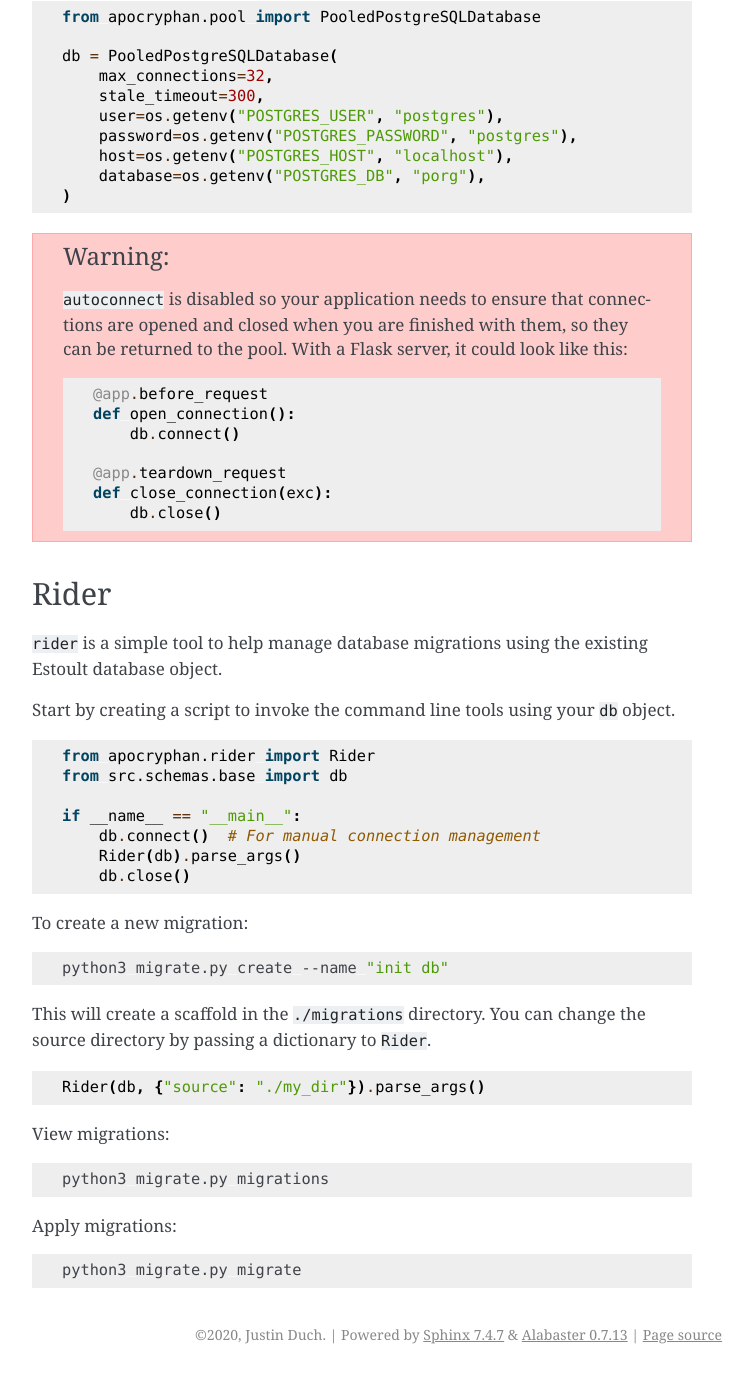
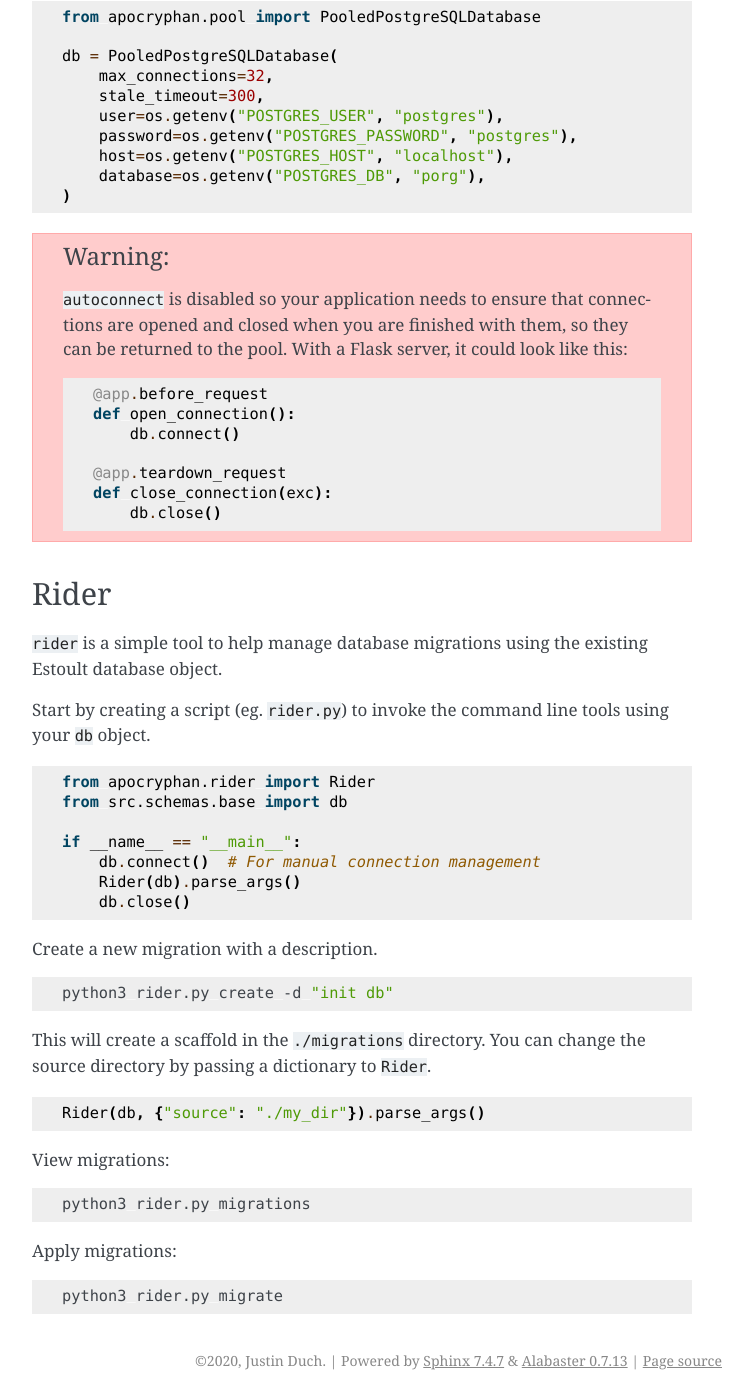
Before and after one commit to halcyonnouveau/estoult, a Sphinx documentation site: the page built from docs/apocryphan.rst, in a window 1280 px wide and 1400 px high, scrolled down 555 px. Shown: the whole window, without its empty margins (388-1141 px from the left). Built offline with Sphinx 7.4.7, drawn with Linux system fonts in a browser that asks for light colours; before the commit the page ends 1929 px from its top, so only the background shows below that; some of the changed text lies outside the part shown.

Commit message:
rider change create name to description

```diff
--- a/docs/apocryphan.rst
+++ b/docs/apocryphan.rst
@@ -47,7 +47,7 @@ Rider
 
 ``rider`` is a simple tool to help manage database migrations using the existing Estoult database object.
 
-Start by creating a script to invoke the command line tools using your ``db`` object.
+Start by creating a script (eg. ``rider.py``) to invoke the command line tools using your ``db`` object.
 
 .. code-block:: python
 
@@ -59,11 +59,11 @@ Start by creating a script to invoke the command line tools using your ``db`` ob
         Rider(db).parse_args()
         db.close()
 
-To create a new migration:
+Create a new migration with a description.
 
 .. code-block:: bash
 
-    python3 migrate.py create --name "init db"
+    python3 rider.py create -d "init db"
 
 This will create a scaffold in the ``./migrations`` directory. You can change the source directory by passing a dictionary to ``Rider``.
 
@@ -75,10 +75,10 @@ View migrations:
 
 .. code-block:: bash
 
-    python3 migrate.py migrations
+    python3 rider.py migrations
 
 Apply migrations:
 
 .. code-block:: bash
 
-    python3 migrate.py migrate
+    python3 rider.py migrate
```
Also changed, not shown: other parts of docs/apocryphan.rst (+1 -1 lines), 1 other file.
